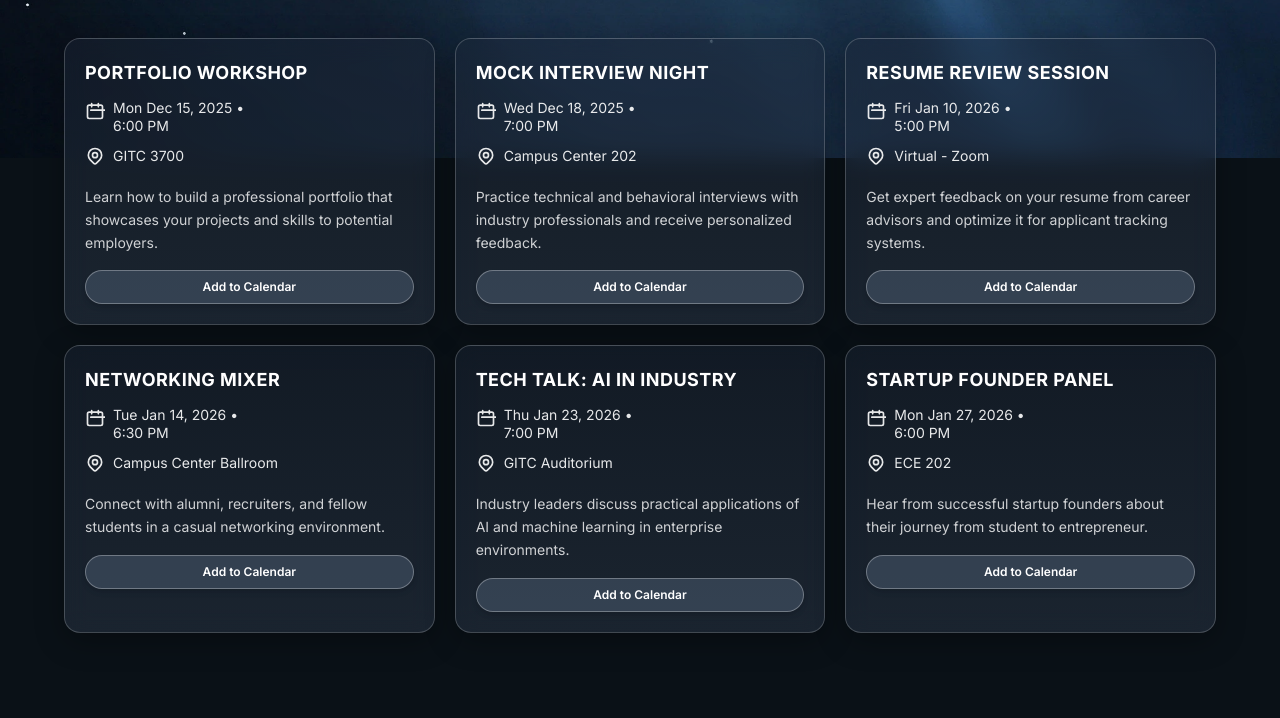
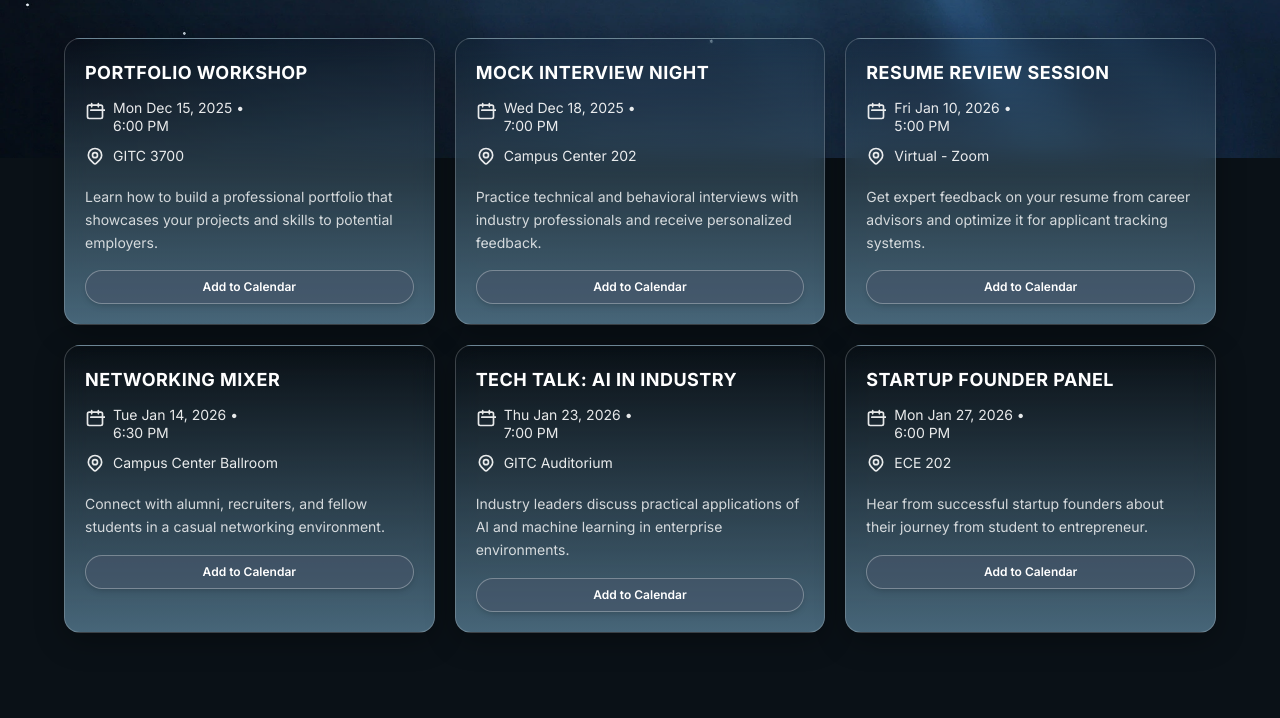
Before and after one commit to atg25/JobClubAi.com, an Eleventy site: page src/index.njk in a window 1280 px wide. Shown: the part 642-1360 px from the top of the page. Built offline with nearby package versions, Linux system fonts and the light colour scheme; Eleventy itself is replaced by a stand-in of ours; files that its build step writes are made by us from their sources; a web font is replaced by a local one.

Commit message:
Add gradient backgrounds to event and professional cards

```diff
--- a/src/css/tailwind.css
+++ b/src/css/tailwind.css
@@ -51,10 +51,20 @@
   }
 
   .bg-gradient-orange {
-    background-image: url("/JobClubAi.com/images/cardBG.webp");
-    background-size: cover;
-    background-position: center;
-    background-repeat: no-repeat;
+    background: linear-gradient(
+      135deg,
+      rgba(234, 88, 12, 0.15) 0%,
+      rgba(194, 65, 12, 0.25) 50%,
+      rgba(154, 52, 18, 0.15) 100%
+    );
+  }
+
+  .bg-gradient-event {
+    background: linear-gradient(
+      180deg,
+      rgba(130, 130, 130, 0) 0%,
+      #476679 100%
+    );
   }
 
   /* Button Gradients */
--- a/src/index.njk
+++ b/src/index.njk
@@ -68,7 +68,7 @@ layout: layouts/landing.njk
 
     <div class="grid grid-cols-1 md:grid-cols-2 lg:grid-cols-3 gap-5">
       {% for event in events %}
-      <article class="bg-space-card glass-card rounded-2xl p-5 shadow-[0_8px_30px_rgba(0,0,0,0.3)]">
+      <article class="bg-gradient-event glass-card rounded-2xl p-5 shadow-[0_8px_30px_rgba(0,0,0,0.3)]">
         <h2 class="text-lg font-bold text-white mb-3 uppercase tracking-wide">{{ event.title }}</h2>
 
         <div class="flex items-start gap-2 mb-3 text-white/90 text-sm">
```
Also changed, not shown: .eleventy.js, .github/workflows/deploy.yml.
